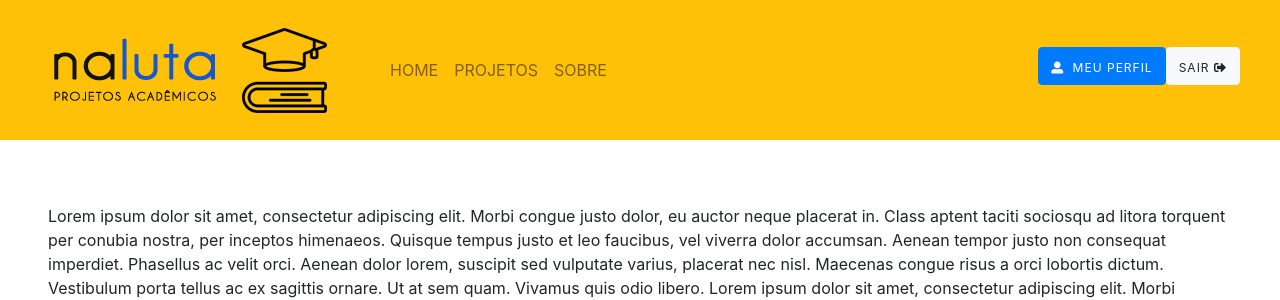
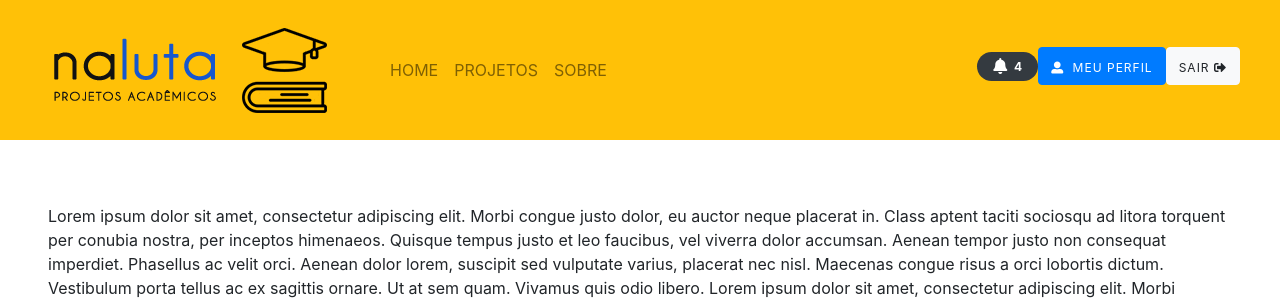
Before and after one commit to talesperes/projeto_pa, a CodeIgniter app: page /database/index.php/sobre/index in a window 1280 px wide. Shown: the top 300 px of the page. Run offline with CodeIgniter, Linux system fonts and the light colour scheme; the visitor is signed in with stand-in values (Sample User, id 1); some libraries are stand-ins or nearby versions.

Commit message:
Botão de notificação consertado

```diff
--- a/application/views/template/main.php
+++ b/application/views/template/main.php
@@ -73,6 +73,9 @@
       </ul>
     <?php else:?>
       <ul class="navbar-nav ml-auto mt-lg-0 mt-md-0 mr-lg-4">
+      <li class="nav-item text-center mb-2 d-none d-md-none d-lg-block" style="margin-top: 5px;">
+	<a href="notificacoes.php"><span class="badge badge-dark badge-pill py-2 px-3"><i class="fas fa-bell fa-lg mr-1"></i> 4</span></a>
+      	</li>
         <li class="nav-item text-center mb-2">
           <a href="<?=site_url('perfil')?>" class="btn btn-primary text-white" role="button"><span style="letter-spacing: 1px; font-size: 12px;"><i class="fas fa-user-alt mr-1"></i> MEU PERFIL</span></a>
         </li>
```
